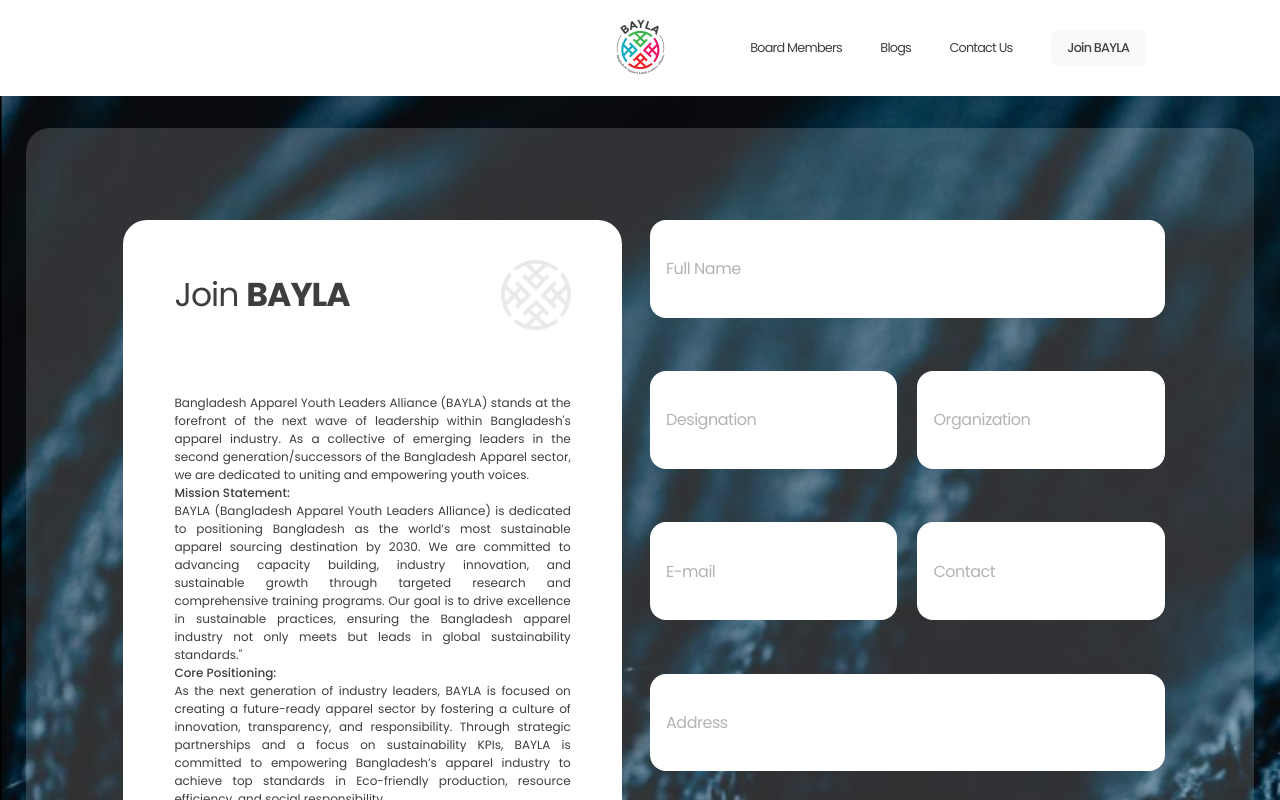
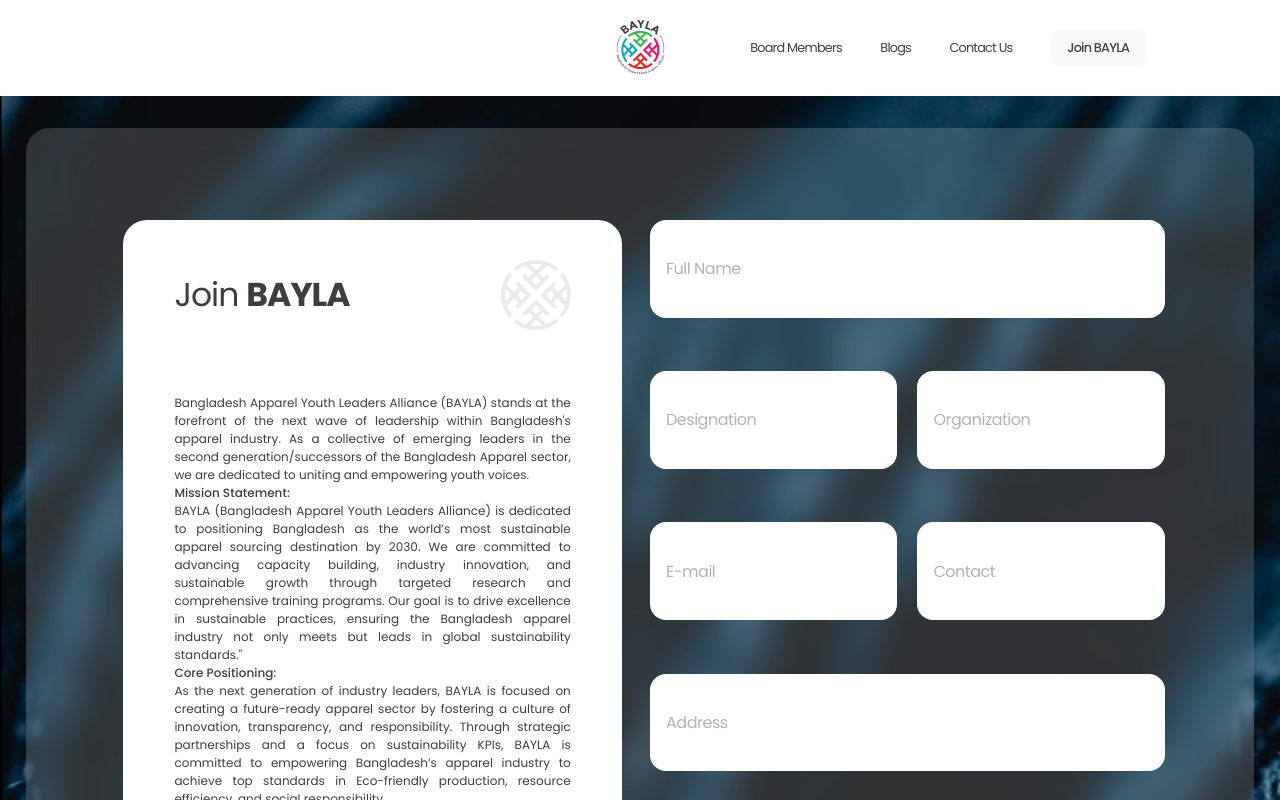
Before and after one commit to ItsDaFaz/niaz-design, a React (Vite) app: page /join in a window 1280 px wide. Shown: the top 800 px of the page. Built offline with nearby package versions, Linux system fonts and the light colour scheme.

Commit message:
fixed blur

```diff
--- a/src/components/BannerJoin/BannerJoin.css
+++ b/src/components/BannerJoin/BannerJoin.css
@@ -14,7 +14,7 @@
     background: #ffffff29;
     /* height: 512px; */
 
-    backdrop-filter: blur(16);
+    backdrop-filter: blur(16px);
     padding-top: 10vh;
     padding-bottom: 10vw;
     padding-left: 7vw;
@@ -33,11 +33,14 @@
     box-sizing: border-box;
     background-color: white;
     color: black;
+    font-size: 1rem;
+    font-family: Poppins;
 }
 
 .input-field::placeholder {
     color: #b4b3b3;
-    size: 16px;
+    font-size: 1rem;
+    font-family: Poppins;
     fong-weight: 500;
     letter-spacing: -0.03em;
     opacity: 1; /* Ensures the placeholder is fully opaque */
```
